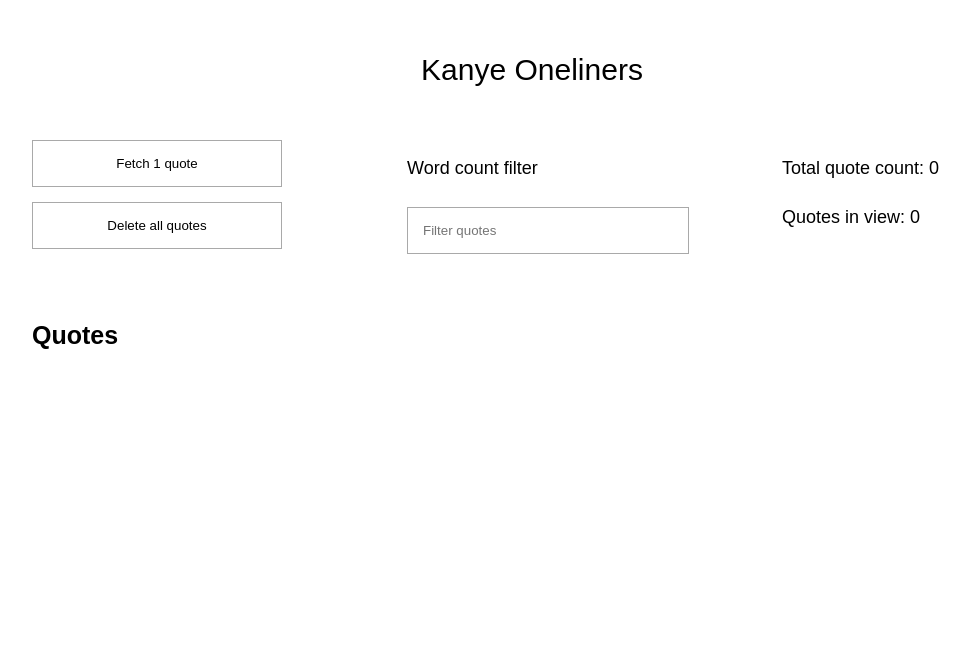
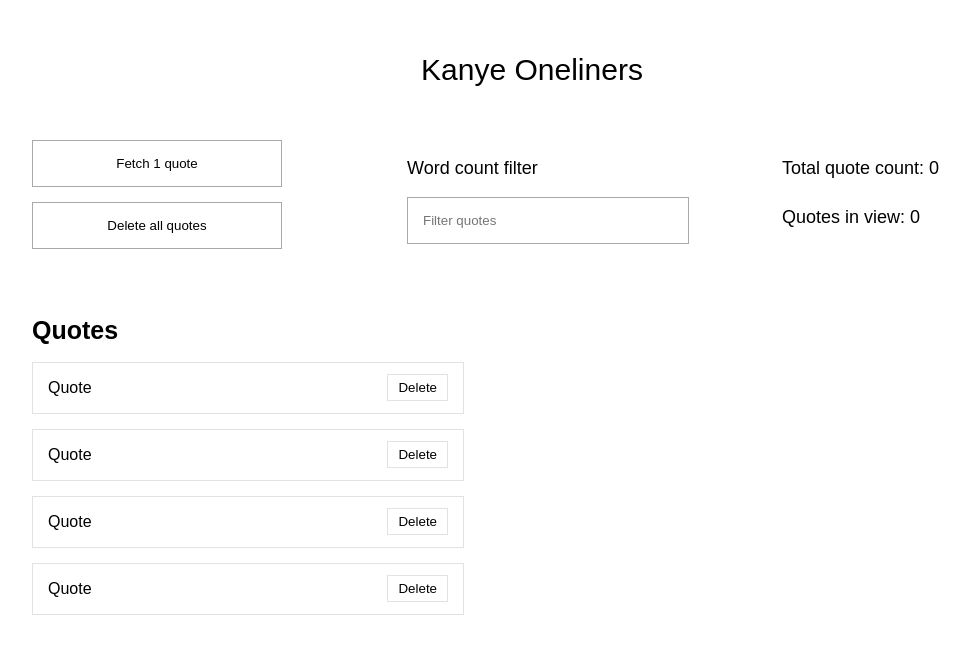
Before and after one commit to Tonyy18/kanye, a React (Create React App) app: page / in a window 1280 px wide. Shown: the top 654 px of the page, without its empty margins (108-1078 px from the left). Built offline with nearby package versions, Linux system fonts and the light colour scheme.

Commit message:
Add files via upload

```diff
--- a/src/App.css
+++ b/src/App.css
@@ -45,7 +45,6 @@
 .box .wordFilter {
     text-align: left;
     font-size: 18px;
-    padding-bottom: 10px;
 }
 .count {
     font-size: 18px;
@@ -59,3 +58,27 @@
 .quotes h1 {
     font-size: 25px;
 }
+
+.quotes .quote {
+	display: flex;
+	align-items: center;
+	border: 1px solid #E2E2E2;
+	padding: 0 15px;
+}
+.quotes .quote {
+	width: 400px;
+	margin-bottom: 15px;
+}
+.quotes .quote p {
+	font-size: 16px;
+	flex-grow: 1;
+}
+.quotes .quote button {
+	margin-left: 15px;
+	padding: 5px 10px;
+	background-color: transparent;
+	border: 1px solid #E2E2E2;
+}
+.quotes .quote button:hover {
+	border: 1px solid black;
+}
--- a/src/components/FlexSection.js
+++ b/src/components/FlexSection.js
@@ -9,7 +9,6 @@
 	}
 }
 class ButtonBox extends Component {
-
 	render() {
 		return (
 			<div className="box">
--- a/src/components/Quotes.js
+++ b/src/components/Quotes.js
@@ -1,10 +1,21 @@
 import React, { Component } from "react";
 import "../App.css";
 
-class Quote extends Component {
+class DeleteButton extends Component {
 	render() {
 		return (
-			<div></div>
+			<button>Delete</button>
+		)
+	}
+}
+
+class Quote extends Component {
+
+	render() {
+		return (
+			<div className="quote">
+				<p>{this.props.quoteText}</p><DeleteButton/>
+			</div>
 		)
 	}
 }
@@ -14,6 +25,10 @@
 		return (
 			<div className="quotes">
 				<h1>Quotes</h1>
+				<Quote quoteText="Quote" />
+				<Quote quoteText="Quote" />
+				<Quote quoteText="Quote" />
+				<Quote quoteText="Quote" />
 			</div>
 		)
 	}
```
Also changed, not shown: package.json (line endings or trailing spaces).
